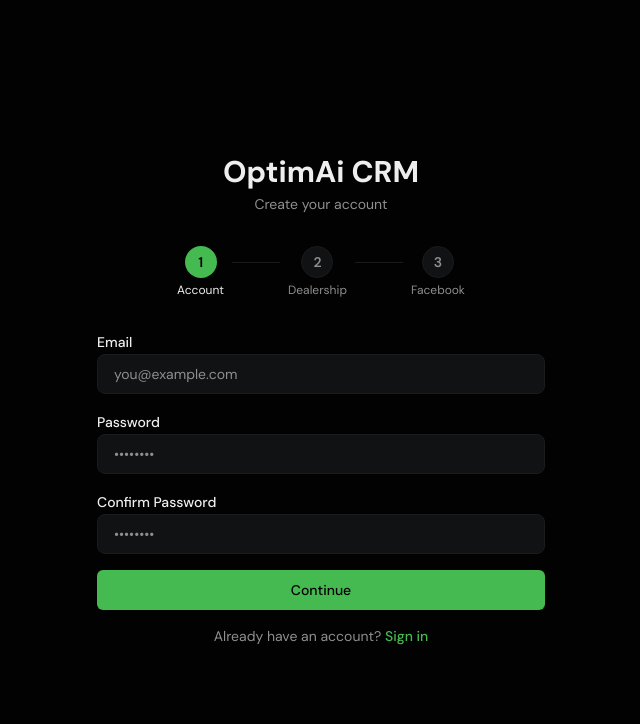
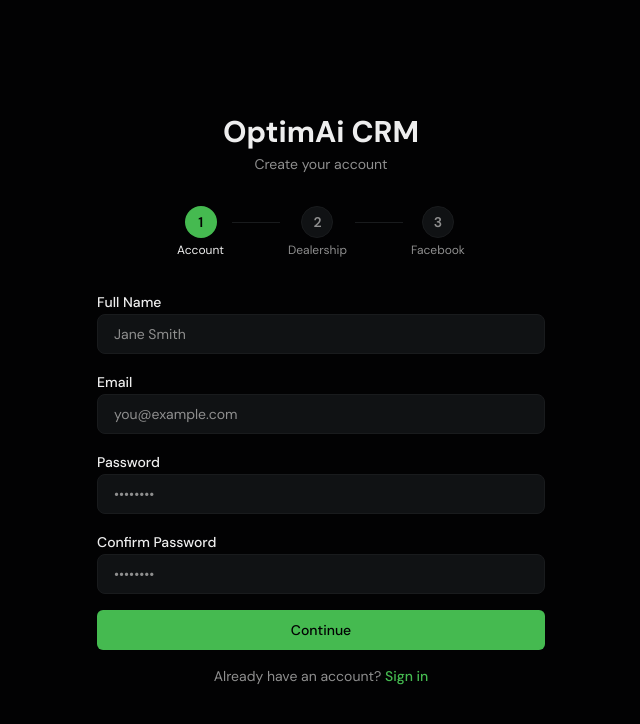
Before and after one commit to OptimAi-Team/optimai-crm-dashboard, a Next.js app: page /register in a window 1280 px wide. Shown: the top 724 px of the page, without its empty margins (319-959 px from the left). Built offline with nearby package versions, Linux system fonts and the light colour scheme; no server answers.

Commit message:
Add contact name field to registration step 1

```diff
--- a/app/register/page.tsx
+++ b/app/register/page.tsx
@@ -12,6 +12,7 @@ export default function RegisterPage() {
   const [step, setStep] = useState<Step>(1);
 
   // Step 1 fields
+  const [contactName, setContactName] = useState("");
   const [email, setEmail] = useState("");
   const [password, setPassword] = useState("");
   const [confirmPassword, setConfirmPassword] = useState("");
@@ -78,6 +79,7 @@ export default function RegisterPage() {
           phone,
           website,
           location,
+          contact_name: contactName,
           monthly_budget: monthlyBudget,
           client_id: clientId,
           ad_account_id: "pending",
@@ -168,6 +170,21 @@ export default function RegisterPage() {
         {/* Step 1: Account creation */}
         {step === 1 && (
           <form onSubmit={handleStep1} className="space-y-4">
+            <div className="space-y-2">
+              <label htmlFor="contactName" className="text-sm font-medium text-foreground">
+                Full Name
+              </label>
+              <input
+                id="contactName"
+                type="text"
+                placeholder="Jane Smith"
+                value={contactName}
+                onChange={(e) => setContactName(e.target.value)}
+                required
+                className="w-full h-10 px-4 rounded-lg bg-secondary border border-border text-sm text-foreground placeholder:text-muted-foreground focus:outline-none focus:ring-2 focus:ring-ring/20 focus:border-accent transition-all duration-200"
+              />
+            </div>
+
             <div className="space-y-2">
               <label htmlFor="email" className="text-sm font-medium text-foreground">
                 Email
```
